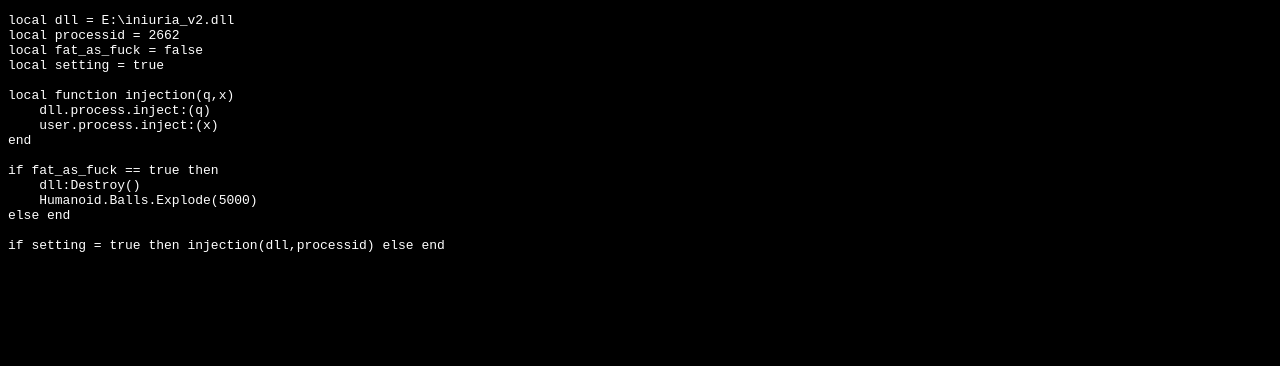
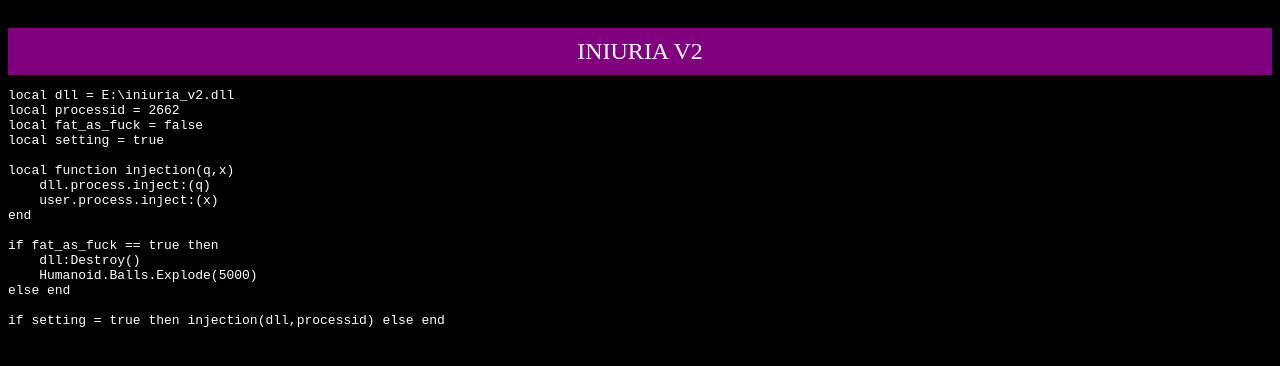
Before and after one commit to localsteam/iNIURIA, a plain HTML site: page index.html in a window 1280 px wide. Drawn offline with Linux system fonts and the light colour scheme.

Commit message:
Update index.html

```diff
--- a/index.html
+++ b/index.html
@@ -8,10 +8,21 @@
   body {
     background-color: black;
     color: white; /* Set text color to white for better visibility on black background */
+    padding-top: 20px; /* Add padding to the top of the body */
+    text-align: center; /* Center align the text */
+  }
+  .header {
+    background-color: purple; /* Set background color to purple */
+    padding: 10px; /* Add padding around the header */
+    font-size: 24px; /* Increase font size */
+  }
+  pre {
+    text-align: left; /* Align text to the left within the <pre> element */
   }
 </style>
 </head>
 <body>
+<div class="header">INIURIA V2</div>
 <pre style="word-wrap: break-word; white-space: pre-wrap;">
 local dll = E:\iniuria_v2.dll
 local processid = 2662
@@ -29,7 +40,6 @@ if fat_as_fuck == true then
 else end
 
 if setting = true then injection(dll,processid) else end
-
 </pre>
 </body>
 </html>
```
